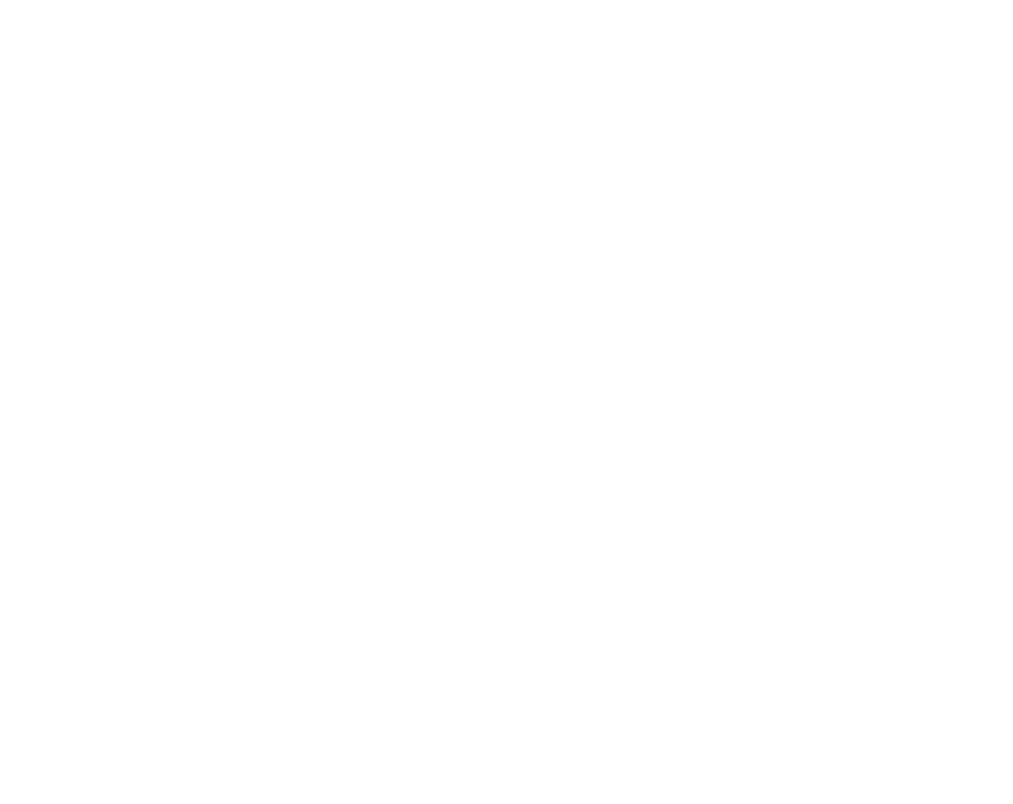
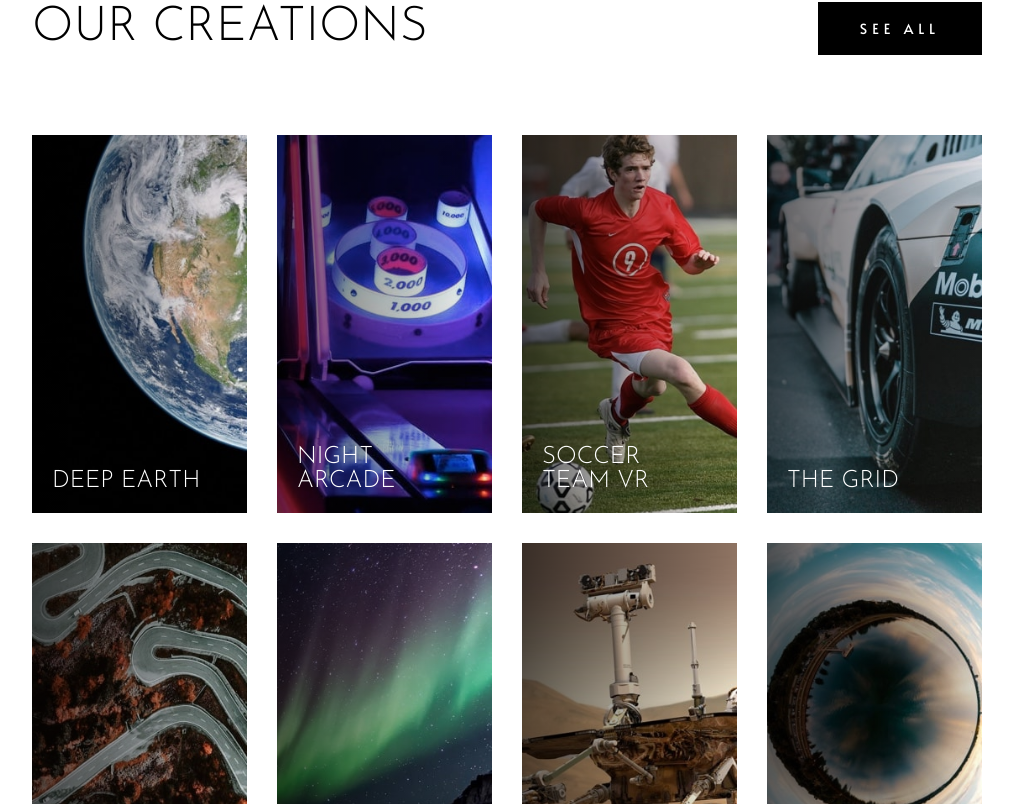
Before and after one commit to MathiasHun1/FEM-loopstudios-page, a React (Vite) app: page / in a window 1280 px wide. Shown: the part 1396-2200 px from the top of the page, without its empty margins (133-1146 px from the left). Before the commit the page ends 1405 px from the top, so only its background shows below. Built offline with nearby package versions, Linux system fonts and the light colour scheme.

Commit message:
mian component done

```diff
--- /dev/null
+++ b/src/cardsData.js
@@ -0,0 +1,58 @@
+export const cards = [
+  {
+    text: 'deep earth',
+    imageSource: {
+      mobile: '/images/mobile/image-deep-earth.jpg',
+      desktop: '/images/desktop/image-deep-earth.jpg',
+    },
+  },
+  {
+    text: 'night arcade',
+    imageSource: {
+      mobile: 'images/mobile/image-night-arcade.jpg',
+      desktop: 'images/desktop/image-night-arcade.jpg',
+    },
+  },
+  {
+    text: 'soccer team vr',
+    imageSource: {
+      mobile: '/images/mobile/image-soccer-team.jpg',
+      desktop: '/images/desktop/image-soccer-team.jpg',
+    },
+  },
+  {
+    text: 'the grid',
+    imageSource: {
+      mobile: '/images/mobile/image-grid.jpg',
+      desktop: '/images/desktop/image-grid.jpg',
+    },
+  },
+  {
+    text: 'from up above vr',
+    imageSource: {
+      mobile: '/images/mobile/image-from-above.jpg',
+      desktop: '/images/desktop/image-from-above.jpg',
+    },
+  },
+  {
+    text: 'pocket borealis',
+    imageSource: {
+      mobile: '/images/mobile/image-pocket-borealis.jpg',
+      desktop: '/images/desktop/image-pocket-borealis.jpg',
+    },
+  },
+  {
+    text: 'the curiosity',
+    imageSource: {
+      mobile: '/images/mobile/image-curiosity.jpg',
+      desktop: '/images/desktop/image-curiosity.jpg',
+    },
+  },
+  {
+    text: 'make it fisheye',
+    imageSource: {
+      mobile: '/images/mobile/image-fisheye.jpg',
+      desktop: '/images/desktop/image-fisheye.jpg',
+    },
+  },
+];
--- /dev/null
+++ b/src/components/Card/Card.jsx
@@ -0,0 +1,22 @@
+import { QUERIES } from '../../constants';
+import styles from './Card.module.scss';
+
+const Card = ({ imageSource, text }) => {
+  console.log('HI');
+
+  return (
+    <div className={styles.card_wrapper}>
+      <picture>
+        <source srcSet={imageSource.mobile} media={QUERIES.mobile} />
+        <source srcSet={imageSource.desktop} media={QUERIES.desktop} />
+        <img src={QUERIES.mobile} alt="" />
+      </picture>
+
+      <div className={styles.top_layer}>
+        <h3 className={styles.text}>{text}</h3>
+      </div>
+    </div>
+  );
+};
+
+export default Card;
--- /dev/null
+++ b/src/components/Card/Card.module.scss
@@ -0,0 +1,27 @@
+@use '../../styles/config' as *;
+
+.card_wrapper {
+  position: relative;
+  width: fit-content;
+}
+
+.top_layer {
+  position: absolute;
+  content: '';
+  inset: 0;
+  background: linear-gradient(to right, hsla(0 0 0 / 0.6), hsla(0 0 0 / 0));
+}
+
+.text {
+  @include font-base;
+  color: $clr-primary-white;
+  text-transform: uppercase;
+  font-size: $fs-M-mobile;
+
+  display: inline-block;
+  max-width: 150px;
+
+  position: absolute;
+  bottom: 20px;
+  left: 20px;
+}
--- a/src/components/Header/Header.module.scss
+++ b/src/components/Header/Header.module.scss
@@ -95,11 +95,11 @@
 
   h1 {
     @include font-base;
-    font-size: $fs-L-mobile;
+    font-size: $fs-XL-mobile;
     line-height: 1;
 
     @media (min-width: $breakpoint-desktop) {
-      font-size: $fs-L-desktop;
+      font-size: $fs-XL-desktop;
     }
   }
 }
--- a/src/components/Main/Main.jsx
+++ b/src/components/Main/Main.jsx
@@ -1,5 +1,8 @@
 import { QUERIES } from '../../constants';
 import styles from './Main.module.scss';
+import { cards } from '../../cardsData';
+
+import Card from '../Card/Card.jsx';
 
 const Main = () => {
   return (
@@ -21,7 +24,17 @@ const Main = () => {
         </article>
       </section>
 
-      <section className={styles.card_grid}></section>
+      <section className={styles.card_section__wrapper}>
+        <div className={styles.card_section_title__wrapper}>
+          <h2>Our Creations</h2>
+          <button className={styles.button}>SEE ALL</button>
+        </div>
+        <div className={styles.cards_grid}>
+          {cards.map((card) => (
+            <Card key={card.text} text={card.text} imageSource={card.imageSource} />
+          ))}
+        </div>
+      </section>
     </main>
   );
 };
--- a/src/components/Main/Main.module.scss
+++ b/src/components/Main/Main.module.scss
@@ -27,8 +27,6 @@
 }
 
 .image {
-  display: revert;
-  object-fit: cover;
 }
 
 .article {
@@ -40,7 +38,7 @@
   h2 {
     @include font-base;
     text-transform: uppercase;
-    font-size: $fs-M-mobile;
+    font-size: $fs-L-mobile;
     line-height: 1;
     margin-bottom: 16px;
   }
@@ -63,7 +61,80 @@
     width: 500px;
 
     h2 {
-      font-size: $fs-M-desktop;
+      font-size: $fs-L-desktop;
     }
   }
 }
+
+.card_section_title__wrapper {
+  width: 100%;
+  display: flex;
+  justify-content: center;
+  align-items: center;
+  margin-bottom: 48px;
+
+  @media (min-width: $breakpoint-tablet) {
+    justify-content: space-between;
+  }
+
+  @media (min-width: $breakpoint-desktop) {
+    margin-bottom: 80px;
+  }
+}
+
+.button {
+  height: min-content;
+  padding: 14px 40px;
+  background: $clr-primary-black;
+  border: 2px solid $clr-primary-black;
+  color: $clr-primary-white;
+  @include font-accent;
+  font-size: (14rem / 16);
+  letter-spacing: 5px;
+  display: none;
+
+  @media (min-width: $breakpoint-tablet) {
+    display: revert;
+  }
+}
+
+.button:hover {
+  cursor: pointer;
+  background: $clr-primary-white;
+  color: $clr-primary-black;
+}
+
+.card_section__wrapper {
+  padding-top: 96px;
+  max-width: 1100px;
+  margin: 0 auto;
+
+  h2 {
+    @include font-base;
+    font-size: $fs-L-mobile;
+    text-transform: uppercase;
+    text-align: center;
+  }
+
+  @media (min-width: $breakpoint-desktop) {
+    padding-top: 160px;
+
+    h2 {
+      font-size: $fs-L-desktop;
+    }
+  }
+}
+
+.cards_grid {
+  display: grid;
+  gap: 24px;
+
+  @media (min-width: $breakpoint-tablet) {
+    grid-template-columns: repeat(auto-fill, minmax(200px, 1fr));
+  }
+
+  @media (min-width: $breakpoint-tablet) {
+    grid-template-columns: repeat(4, 1fr);
+    gap: 30px;
+  }
+}
--- a/src/styles/config/_variables.scss
+++ b/src/styles/config/_variables.scss
@@ -9,14 +9,17 @@ $fw-regular: 400;
 
 $fs-S-mobile: (15rem / 16);
 $fs-S-desktop: (15rem / 16);
-$fs-M-mobile: (32rem / 16);
-$fs-M-desktop: (48rem / 16);
-$fs-L-mobile: (40rem / 16);
-$fs-L-desktop: (72rem / 16);
+$fs-M-mobile: (24rem / 16);
+$fs-M-desktop: (32rem / 16);
+$fs-L-mobile: (32rem / 16);
+$fs-L-desktop: (48rem / 16);
+$fs-XL-mobile: (40rem / 16);
+$fs-XL-desktop: (72rem / 16);
 
 @mixin font-base {
   font-family: $ff-base;
   font-weight: $fw-light;
+  line-height: 1;
 }
 
 @mixin font-accent {
```
Also changed, not shown: 1 other file (tests, documents, lock files or other folders).
